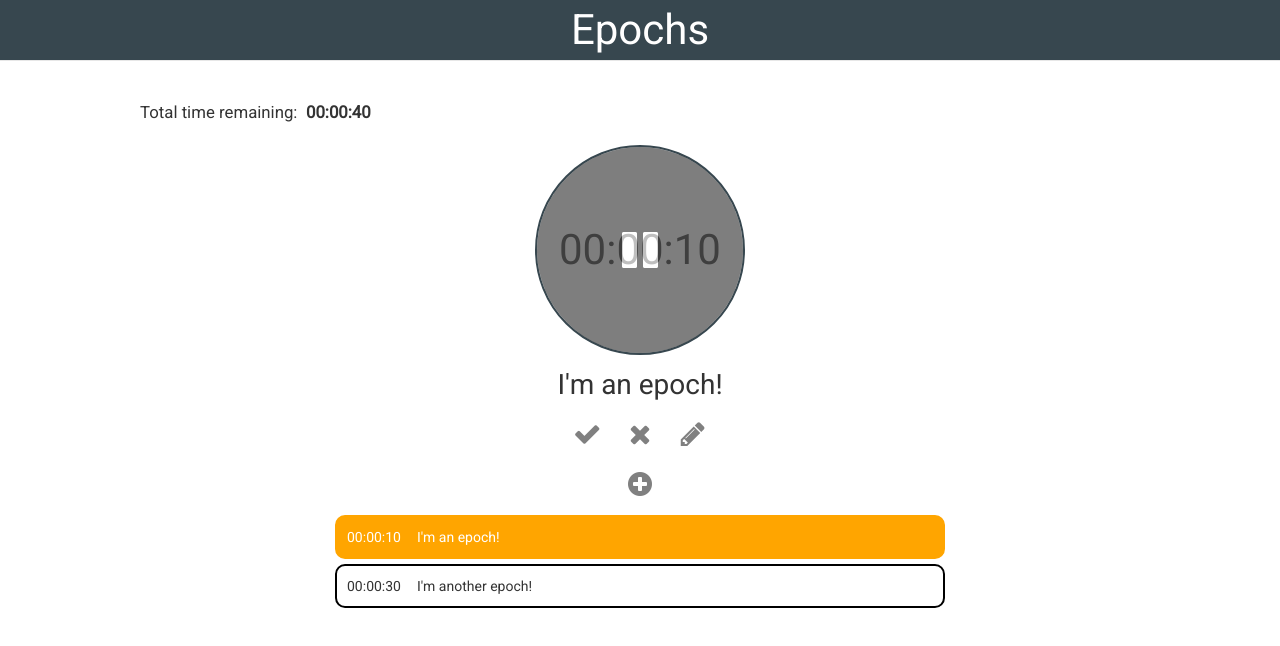
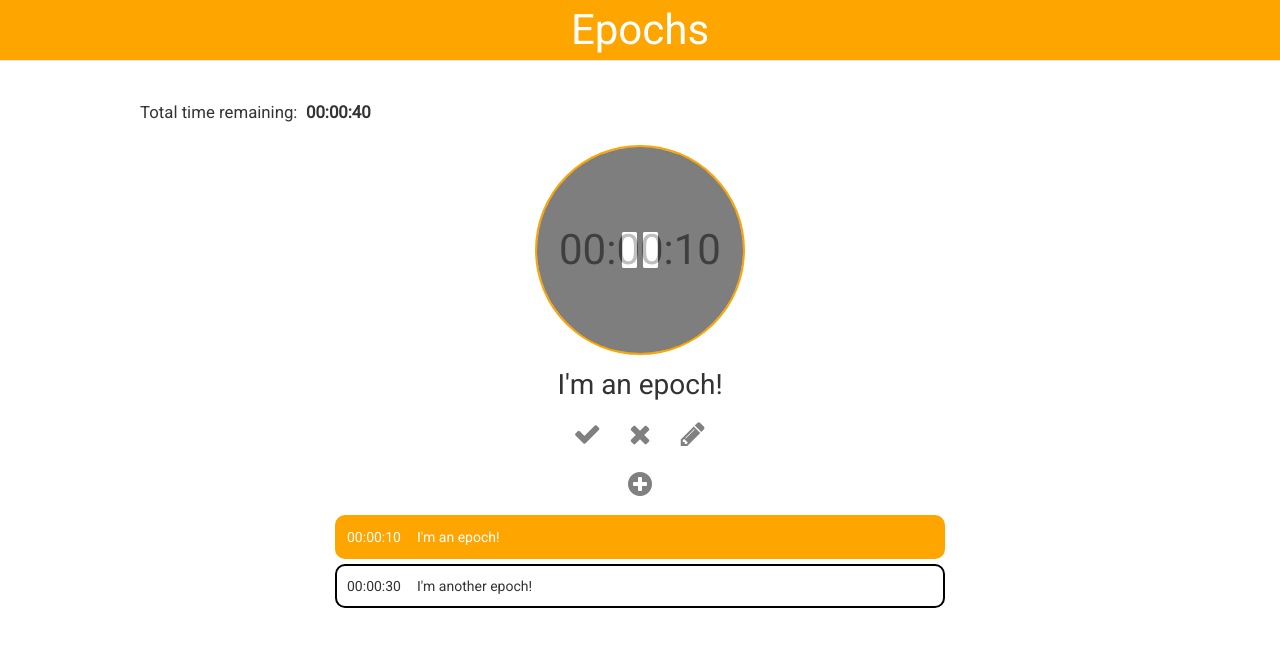
Before and after one commit to czhao39/epochs, a React app: page / in a window 1280 px wide. Built offline with nearby package versions, Linux system fonts and the light colour scheme.

Commit message:
change app color scheme based on current task

```diff
--- a/src/components/App.js
+++ b/src/components/App.js
@@ -12,7 +12,11 @@ import FinishedTaskListContainer from "../containers/FinishedTaskListContainer";
 const App = ({ tasksArray, finishedTasks, editIndex, showEditTaskModal, toggleEditTaskModal }) => {
     return (
         <div>
-            <Navbar fluid staticTop>
+            <Navbar
+                fluid
+                staticTop
+                className={tasksArray.length > 0 ? tasksArray[0].color : "black"}
+            >
                 <Navbar.Header>
                     <Navbar.Brand>
                         Epochs
@@ -66,7 +70,7 @@ const App = ({ tasksArray, finishedTasks, editIndex, showEditTaskModal, toggleEd
 
 App.propTypes = {
     tasksArray: PropTypes.arrayOf(PropTypes.object).isRequired,
-    finishedTasks: PropTypes.arrayOf(PropTypes.string).isRequired,
+    finishedTasks: PropTypes.arrayOf(PropTypes.object).isRequired,
     editIndex: PropTypes.number,
     showEditTaskModal: PropTypes.bool.isRequired,
     toggleEditTaskModal: PropTypes.func.isRequired,
--- a/src/components/FinishedTaskList.js
+++ b/src/components/FinishedTaskList.js
@@ -26,7 +26,7 @@ const FinishedTaskList = ({ finishedTasks, removeFinishedTask }) => {
 }
 
 FinishedTaskList.propTypes = {
-    finishedTasks: PropTypes.arrayOf(PropTypes.string).isRequired,
+    finishedTasks: PropTypes.arrayOf(PropTypes.object).isRequired,
     removeFinishedTask: PropTypes.func.isRequired,
 };
 
--- a/src/components/Timer.js
+++ b/src/components/Timer.js
@@ -5,10 +5,10 @@ import "../styles/Timer.scss";
 import { secsToDuration, durationToString } from "../helpers";
 
 
-const Timer = ({ paused, secsRemaining, togglePaused }) => {
+const Timer = ({ paused, secsRemaining, color, togglePaused }) => {
     return (
         <div
-            className={`timer${paused ? " paused" : ""}`}
+            className={`${color} timer${paused ? " paused" : ""}`}
             onClick={() => togglePaused()}
         >
             {durationToString(secsToDuration(secsRemaining))}
@@ -20,6 +20,7 @@ const Timer = ({ paused, secsRemaining, togglePaused }) => {
 Timer.propTypes = {
     paused: PropTypes.bool.isRequired,
     secsRemaining: PropTypes.number.isRequired,
+    color: PropTypes.string.isRequired,
     togglePaused: PropTypes.func.isRequired,
 };
 
--- a/src/components/TotalInfoBox.js
+++ b/src/components/TotalInfoBox.js
@@ -25,7 +25,7 @@ const TotalInfoBox = ({ tasksArray, finishedTasks }) => {
 
 TotalInfoBox.propTypes = {
     tasksArray: PropTypes.arrayOf(PropTypes.object).isRequired,
-    finishedTasks: PropTypes.arrayOf(PropTypes.string).isRequired,
+    finishedTasks: PropTypes.arrayOf(PropTypes.object).isRequired,
 };
 
 export default TotalInfoBox;
--- a/src/containers/CurTaskBox.js
+++ b/src/containers/CurTaskBox.js
@@ -20,6 +20,7 @@
                     <Timer
                         paused={this.props.tasks.paused}
                         secsRemaining={this.props.tasks.list.length > 0 ? this.props.tasks.list[0].secsRemaining : 0}
+                        color={this.props.tasks.list.length > 0 ? this.props.tasks.list[0].color : "black"}
                         togglePaused={this.props.togglePaused}
                     />
                 </div>
--- a/src/styles/App.scss
+++ b/src/styles/App.scss
@@ -48,8 +48,9 @@ hr {
 .navbar {
     display: flex;
     justify-content: center;
-    background-color: $primary-color;
     color: white;
+    @extend .task-bg;
+    transition: background-color .2s;
 
     .navbar-brand {
         float: none;
--- a/src/styles/Timer.scss
+++ b/src/styles/Timer.scss
@@ -9,8 +9,11 @@
     width: 5em;
     height: 5em;
     cursor: pointer;
-    border: 2px solid $primary-color;
+    border-width: 2px;
+    border-style: solid;
     border-radius: 100%;
+    @extend .task-border;
+    transition: border-color .2s;
 
     &.paused {
         color: grey;
--- a/src/styles/_constants.scss
+++ b/src/styles/_constants.scss
@@ -1,4 +1,3 @@
-$primary-color: #37474f;
 $task-color-black: black;
 $task-color-red: red;
 $task-color-green: green;
```
